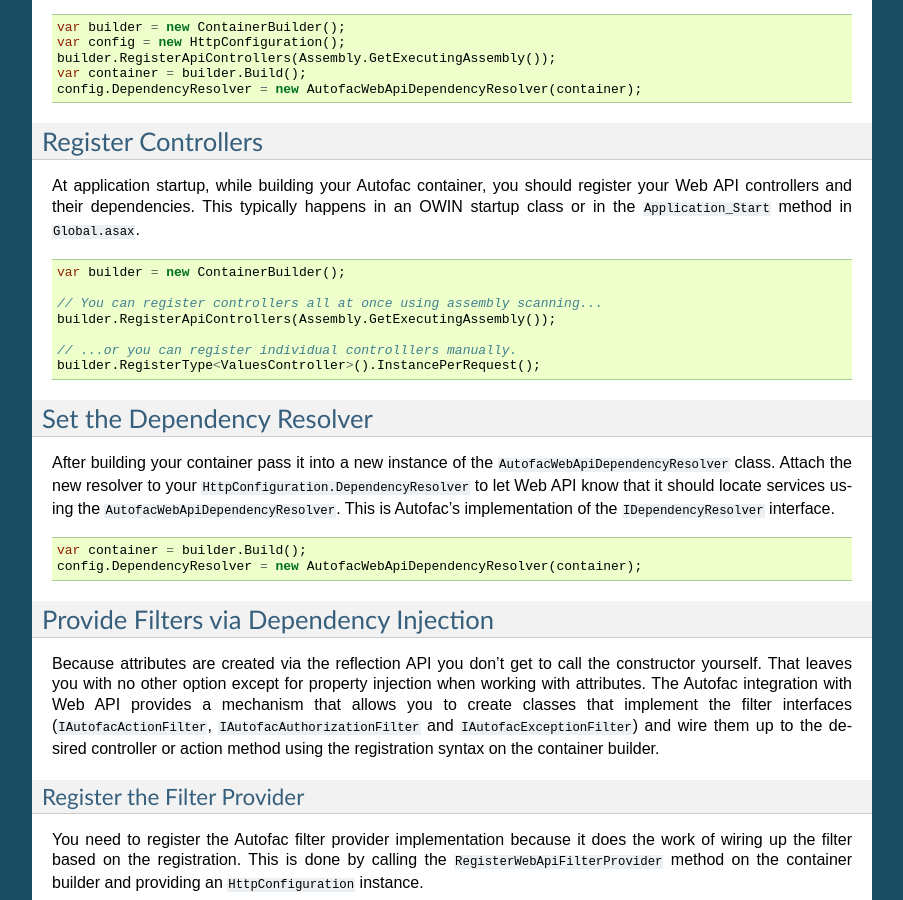
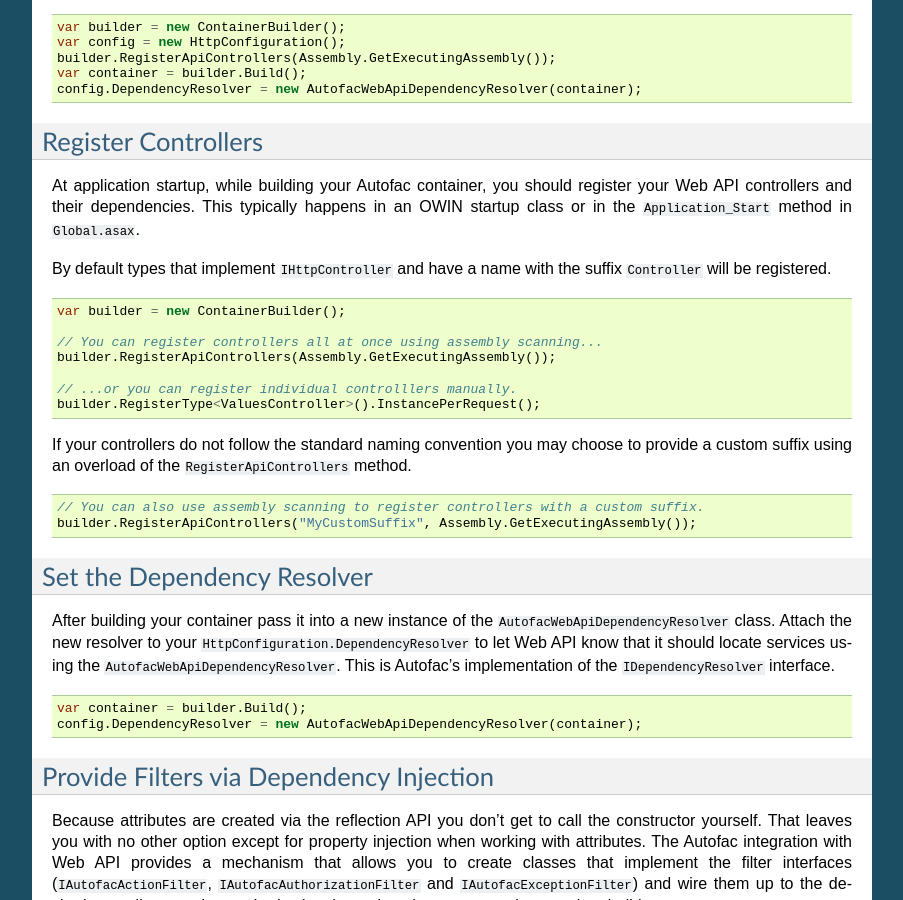
Before and after one commit to autofac/Documentation, a Sphinx documentation site: the page built from docs/integration/webapi.rst, in a window 1280 px wide and 900 px high, scrolled down 1685 px. Shown: the whole window, without its empty margins (198-1101 px from the left). Built offline with Sphinx 7.4.7, drawn with Linux system fonts in a browser that asks for light colours.

Commit message:
Added details about default and custom suffix for RegisterApiControllers method

```diff
--- a/docs/integration/webapi.rst
+++ b/docs/integration/webapi.rst
@@ -79,6 +79,8 @@
 
 At application startup, while building your Autofac container, you should register your Web API controllers and their dependencies. This typically happens in an OWIN startup class or in the ``Application_Start`` method in ``Global.asax``.
 
+By default types that implement ``IHttpController`` and have a name with the suffix ``Controller`` will be registered.
+
 .. sourcecode:: csharp
 
     var builder = new ContainerBuilder();
@@ -88,6 +90,13 @@
 
     // ...or you can register individual controlllers manually.
     builder.RegisterType<ValuesController>().InstancePerRequest();
+
+If your controllers do not follow the standard naming convention you may choose to provide a custom suffix using an overload of the ``RegisterApiControllers`` method.
+
+.. sourcecode:: csharp
+
+    // You can also use assembly scanning to register controllers with a custom suffix.
+    builder.RegisterApiControllers("MyCustomSuffix", Assembly.GetExecutingAssembly());
 
 Set the Dependency Resolver
 ===========================
```
